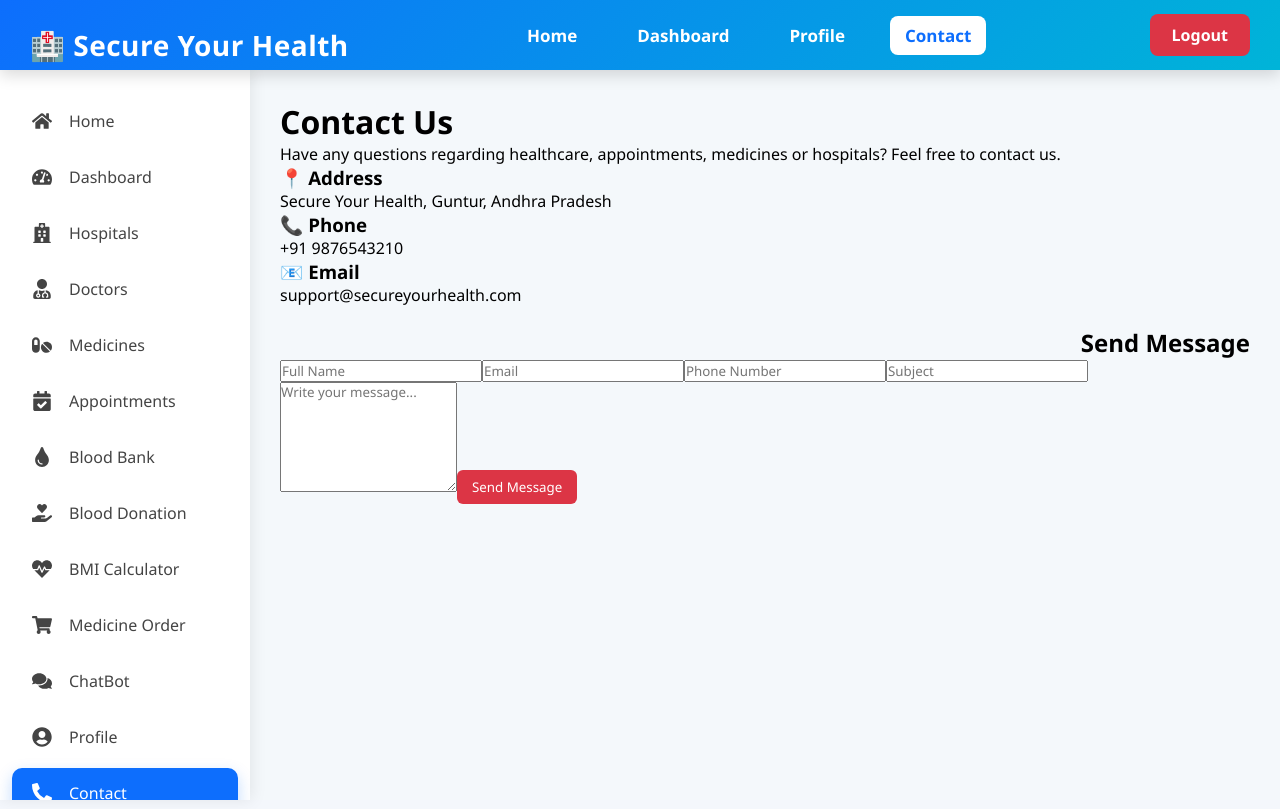
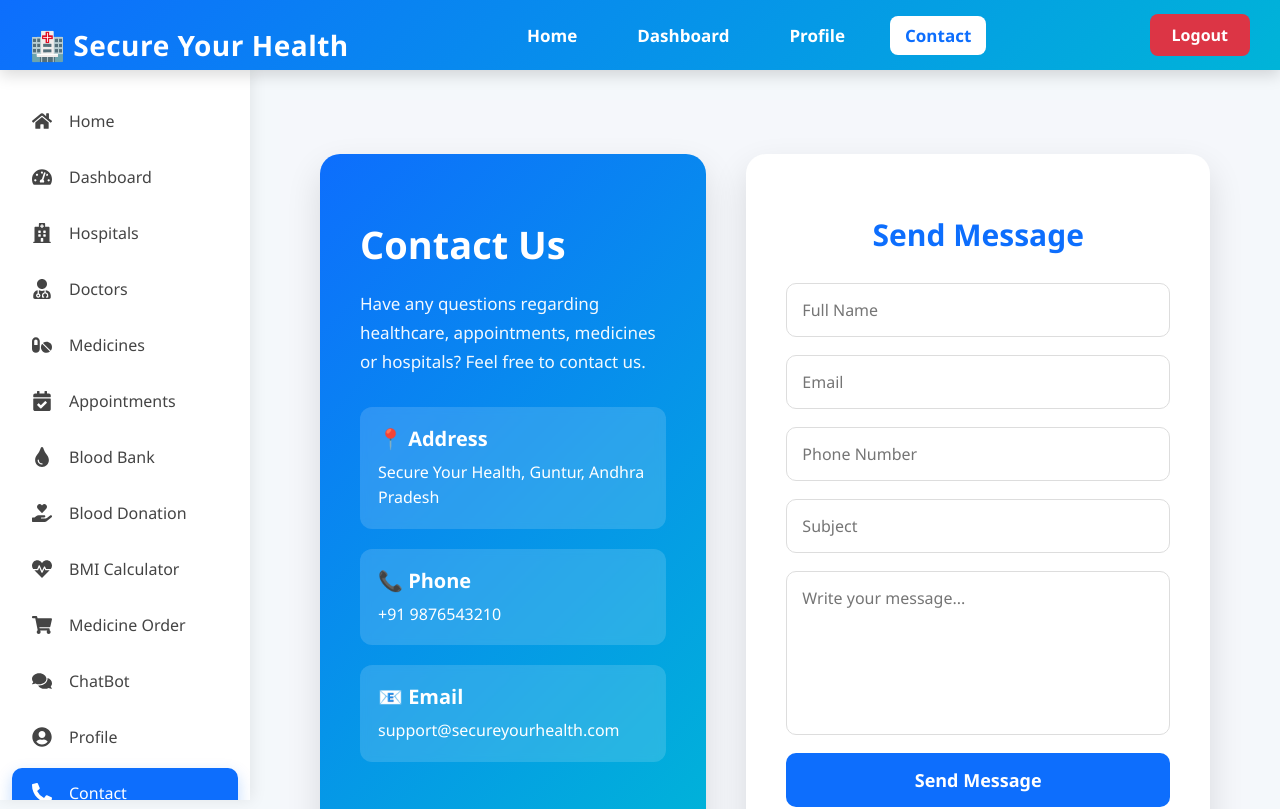
Before and after one commit to mastanshareefshaik5-ms/Secure-Your-Health, a React (Vite) app in the folder Frontend/: page /contact in a window 1280 px wide. Shown: the top 809 px of the page. Built offline with nearby package versions, Linux system fonts and the light colour scheme; sample sign-in values are in the browser's storage.

Commit message:
initial Frontend

```diff
--- a/Frontend/src/Components/Contacts/Contact.css
+++ b/Frontend/src/Components/Contacts/Contact.css
@@ -1,98 +1,156 @@
-/* ==========================
-   CONTACT PAGE
-========================== */
-
-.contact {
-  width: 100%;
-  min-height: 80vh;
-  padding: 40px;
-  background: linear-gradient(to right, #f5f9ff, #e6f2ff);
-  text-align: center;
+*{
+margin:0;
+padding:0;
+box-sizing:border-box;
+font-family:'Segoe UI',sans-serif;
 }
 
-.contact h1 {
-  color: #0077cc;
-  font-size: 40px;
-  margin-bottom: 35px;
+.contact-page{
+min-height:100vh;
+background:#f5f7fb;
+padding:40px;
+display:flex;
+justify-content:center;
+align-items:center;
 }
 
-.contact-card {
-  width: 80%;
-  max-width: 700px;
-  margin: 20px auto;
-  background: #ffffff;
-  border-radius: 15px;
-  padding: 25px;
-  box-shadow: 0 8px 20px rgba(0, 0, 0, 0.15);
-  transition: 0.3s ease;
+.contact-container{
+width:100%;
+max-width:1200px;
+display:grid;
+grid-template-columns:1fr 1.2fr;
+gap:40px;
 }
 
-.contact-card:hover {
-  transform: translateY(-8px);
+.contact-info{
+background:linear-gradient(135deg,#0d6efd,#00b4d8);
+color:#fff;
+padding:40px;
+border-radius:20px;
+box-shadow:0 15px 35px rgba(0,0,0,.12);
+display:flex;
+flex-direction:column;
+justify-content:center;
 }
 
-.contact-card h2 {
-  color: #0077cc;
-  margin-bottom: 15px;
-  font-size: 28px;
+.contact-info h1{
+font-size:38px;
+margin-bottom:20px;
 }
 
-.contact-card p {
-  font-size: 20px;
-  color: #444;
-  margin: 10px 0;
+.contact-info>p{
+font-size:17px;
+line-height:1.7;
+margin-bottom:30px;
+opacity:.95;
 }
 
-.contact-card a {
-  text-decoration: none;
-  color: #0077cc;
-  font-weight: bold;
+.info-card{
+background:rgba(255,255,255,.15);
+padding:18px;
+border-radius:12px;
+margin-bottom:20px;
+backdrop-filter:blur(5px);
 }
 
-.contact-card a:hover {
-  color: #005fa3;
+.info-card h3{
+margin-bottom:8px;
+font-size:20px;
 }
 
-.emergency {
-  color: red;
-  font-weight: bold;
+.info-card p{
+font-size:16px;
+line-height:1.6;
 }
 
-.contact-btn {
-  margin-top: 20px;
-  padding: 12px 25px;
-  background: #0077cc;
-  color: white;
-  border: none;
-  border-radius: 8px;
-  font-size: 18px;
-  cursor: pointer;
-  transition: 0.3s;
+.contact-form{
+background:#fff;
+padding:40px;
+border-radius:20px;
+box-shadow:0 15px 35px rgba(0,0,0,.12);
+display:flex;
+flex-direction:column;
+gap:18px;
 }
 
-.contact-btn:hover {
-  background: #005fa3;
+.contact-form h2{
+text-align:center;
+color:#0d6efd;
+font-size:30px;
+margin-bottom:10px;
 }
 
-@media (max-width: 768px) {
-  .contact {
-    padding: 20px;
-  }
+.contact-form input,
+.contact-form textarea{
+width:100%;
+padding:15px;
+border:1px solid #ddd;
+border-radius:10px;
+font-size:16px;
+transition:.3s;
+resize:none;
+}
 
-  .contact h1 {
-    font-size: 30px;
-  }
+.contact-form input:focus,
+.contact-form textarea:focus{
+outline:none;
+border-color:#0d6efd;
+box-shadow:0 0 8px rgba(13,110,253,.25);
+}
 
-  .contact-card {
-    width: 95%;
-    padding: 20px;
-  }
+.contact-form button{
+padding:15px;
+background:#0d6efd;
+color:#fff;
+border:none;
+border-radius:10px;
+font-size:18px;
+font-weight:600;
+cursor:pointer;
+transition:.3s;
+}
 
-  .contact-card h2 {
-    font-size: 24px;
-  }
+.contact-form button:hover{
+background:#084298;
+transform:translateY(-2px);
+}
 
-  .contact-card p {
-    font-size: 18px;
-  }
+@media(max-width:992px){
+
+.contact-container{
+grid-template-columns:1fr;
 }
+
+.contact-info{
+text-align:center;
+}
+
+}
+
+@media(max-width:768px){
+
+.contact-page{
+padding:20px;
+}
+
+.contact-info,
+.contact-form{
+padding:25px;
+}
+
+.contact-info h1{
+font-size:30px;
+}
+
+.contact-form h2{
+font-size:26px;
+}
+
+.contact-form input,
+.contact-form textarea,
+.contact-form button{
+font-size:15px;
+padding:13px;
+}
+
+}
```
